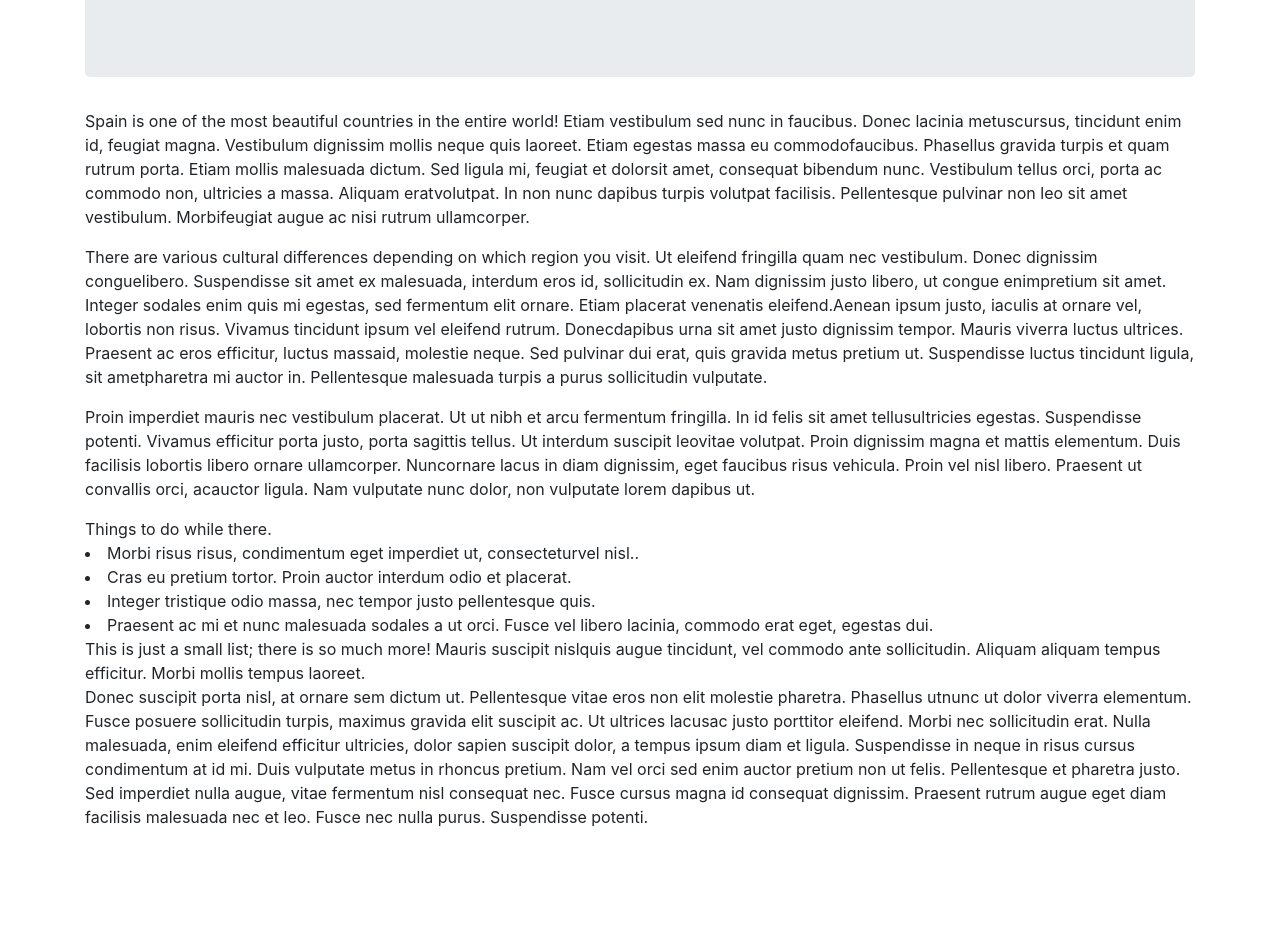
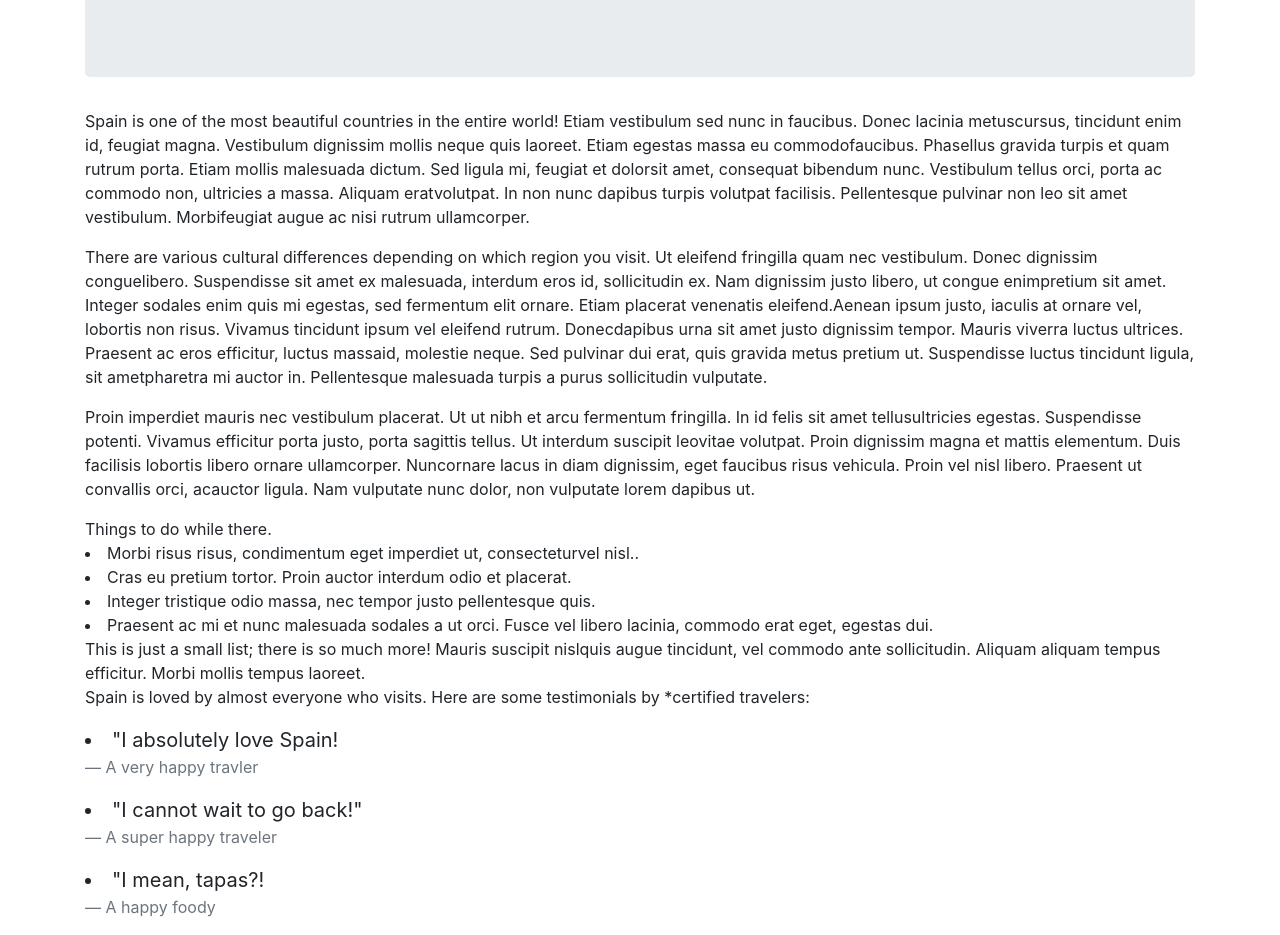
Before and after one commit to EricStratton/vacation-destination, a plain HTML site: page index.html in a window 1280 px wide. Shown: the part 147-1082 px from the top of the page. Before the commit the page ends 992 px from the top, so only its background shows below. Drawn offline with Linux system fonts and the light colour scheme.

Commit message:
add blockquote styling to traveler reviews
Co-authored-by: Austin Schrader <austin.jschrader@gmail.com>
Co-authored-by: Nathan Schrader <natecschrader@gmail.com>

```diff
--- a/index.html
+++ b/index.html
@@ -69,19 +69,23 @@
       </ui>
 
       <p>
-        Donec suscipit porta nisl, at ornare sem dictum ut. Pellentesque vitae
-        eros non elit molestie pharetra. Phasellus utnunc ut dolor viverra
-        elementum. Fusce posuere sollicitudin turpis, maximus gravida elit
-        suscipit ac. Ut ultrices lacusac justo porttitor eleifend. Morbi nec
-        sollicitudin erat. Nulla malesuada, enim eleifend efficitur ultricies,
-        dolor sapien suscipit dolor, a tempus ipsum diam et ligula. Suspendisse
-        in neque in risus cursus condimentum at id mi. Duis vulputate metus in
-        rhoncus pretium. Nam vel orci sed enim auctor pretium non ut felis.
-        Pellentesque et pharetra justo. Sed imperdiet nulla augue, vitae
-        fermentum nisl consequat nec. Fusce cursus magna id consequat dignissim.
-        Praesent rutrum augue eget diam facilisis malesuada nec et leo. Fusce
-        nec nulla purus. Suspendisse potenti.
+        Spain is loved by almost everyone who visits. Here are some testimonials
+        by *certified travelers:
       </p>
+      <ui>
+        <blockquote class="blockquote">
+          <li>"I absolutely love Spain!</li>
+          <footer class="blockquote-footer">A very happy travler</footer>
+        </blockquote>
+        <blockquote class="blockquote">
+          <li>"I cannot wait to go back!"</li>
+          <footer class="blockquote-footer">A super happy traveler</footer>
+        </blockquote>
+        <blockquote class="blockquote">
+          <li>"I mean, tapas?!</li>
+          <footer class="blockquote-footer">A happy foody</footer>
+        </blockquote>
+      </ui>
     </div>
   </body>
 </html>
```
